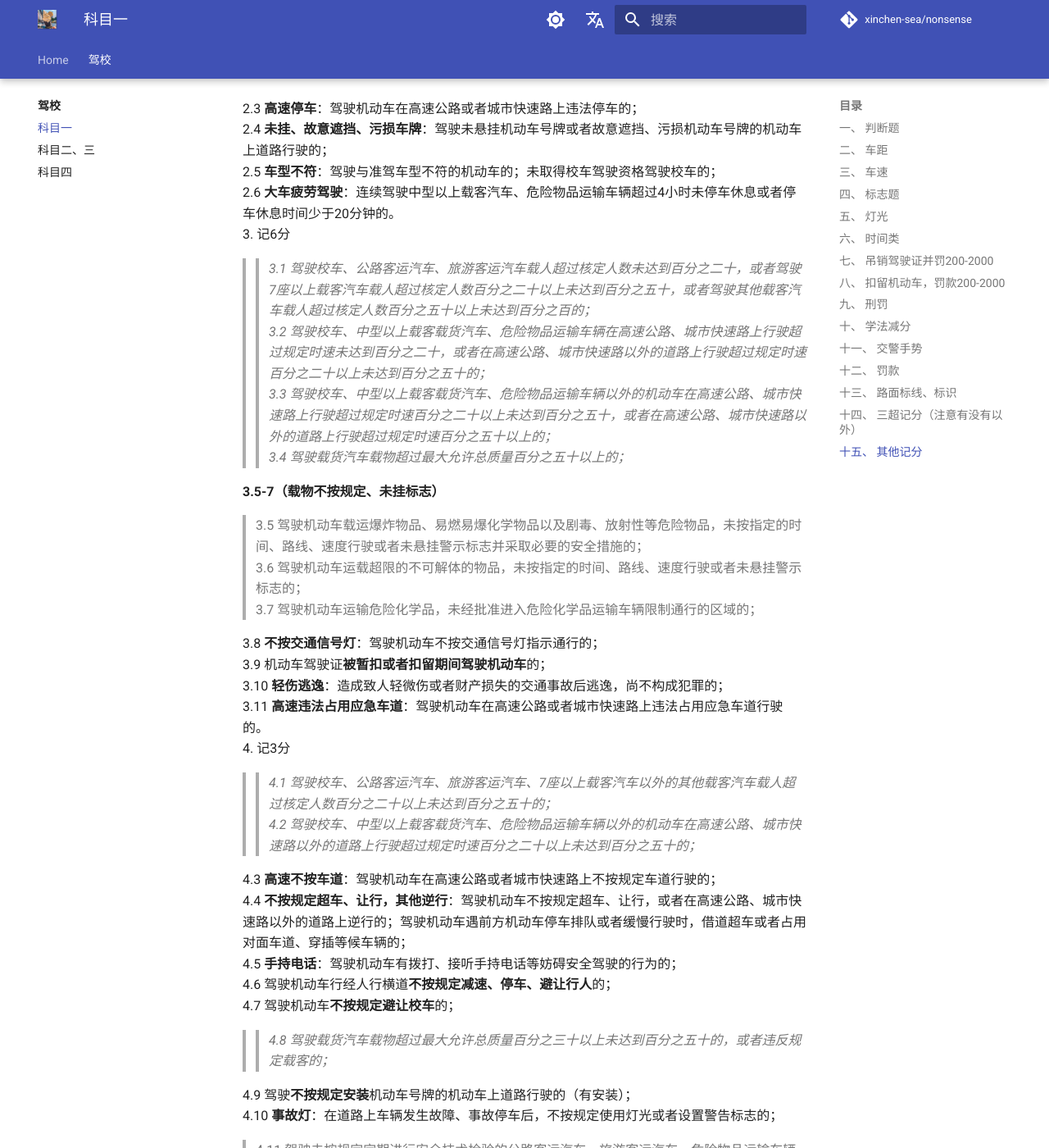
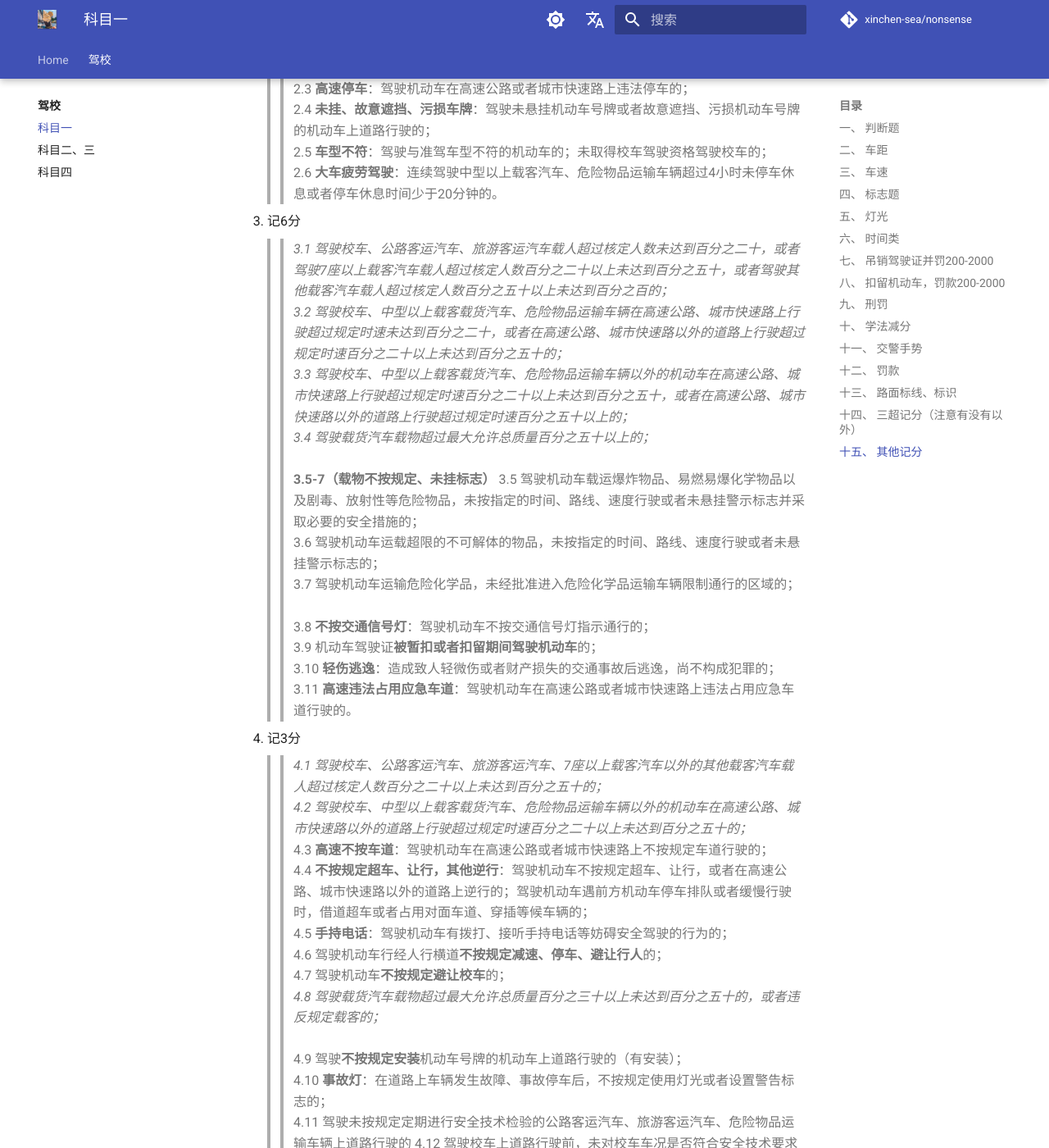
Before and after one commit to xinchen-sea/xinchen-sea.github.io, an MkDocs documentation site: the page built from docs/drivinglicense/object1.md, in a window 1280 px wide and 1400 px high, scrolled down 6110 px. Shown: the whole window at 82% size. Built offline with MkDocs 1.6.1 and Material for MkDocs 9.7.7, drawn with Linux system fonts in a browser that asks for light colours; plug-ins that fetch from the network failed and are left out; comment, search, counter and statistics services are not loaded; some of the changed text lies outside the part shown.

Commit message:
Update object1.md

```diff
--- a/docs/drivinglicense/object1.md
+++ b/docs/drivinglicense/object1.md
@@ -282,8 +282,7 @@
 1.7	**代替记分牟利**：代替实际机动车驾驶人接受交通违法行为处罚和记分牟取经济利益的。
   2.	记9分
 > > _2.1	驾驶7座以上载客汽车载人超过核定人数百分之五十以上未达到百分之百的；_
-_2.2	驾驶校车、中型以上载客载货汽车、危险物品运输车辆在高速公路、城市快速路以外的道路上行驶超过规定时速百分之五十以上的；_
-
+_2.2	驾驶校车、中型以上载客载货汽车、危险物品运输车辆在高速公路、城市快速路以外的道路上行驶超过规定时速百分之五十以上的；_   <br>
 2.3	**高速停车**：驾驶机动车在高速公路或者城市快速路上违法停车的；
 2.4	**未挂、故意遮挡、污损车牌**：驾驶未悬挂机动车号牌或者故意遮挡、污损机动车号牌的机动车上道路行驶的；
 2.5	**车型不符**：驾驶与准驾车型不符的机动车的；未取得校车驾驶资格驾驶校车的；
@@ -292,38 +291,32 @@
 > > _3.1	驾驶校车、公路客运汽车、旅游客运汽车载人超过核定人数未达到百分之二十，或者驾驶7座以上载客汽车载人超过核定人数百分之二十以上未达到百分之五十，或者驾驶其他载客汽车载人超过核定人数百分之五十以上未达到百分之百的；_
 _3.2	驾驶校车、中型以上载客载货汽车、危险物品运输车辆在高速公路、城市快速路上行驶超过规定时速未达到百分之二十，或者在高速公路、城市快速路以外的道路上行驶超过规定时速百分之二十以上未达到百分之五十的；_
 _3.3	驾驶校车、中型以上载客载货汽车、危险物品运输车辆以外的机动车在高速公路、城市快速路上行驶超过规定时速百分之二十以上未达到百分之五十，或者在高速公路、城市快速路以外的道路上行驶超过规定时速百分之五十以上的；_
-_3.4	驾驶载货汽车载物超过最大允许总质量百分之五十以上的；_
-
+_3.4	驾驶载货汽车载物超过最大允许总质量百分之五十以上的；_  <br>
 **3.5-7（载物不按规定、未挂标志）**
 > 3.5	驾驶机动车载运爆炸物品、易燃易爆化学物品以及剧毒、放射性等危险物品，未按指定的时间、路线、速度行驶或者未悬挂警示标志并采取必要的安全措施的；
 > 3.6	驾驶机动车运载超限的不可解体的物品，未按指定的时间、路线、速度行驶或者未悬挂警示标志的；
-> 3.7	驾驶机动车运输危险化学品，未经批准进入危险化学品运输车辆限制通行的区域的；
-
+> 3.7	驾驶机动车运输危险化学品，未经批准进入危险化学品运输车辆限制通行的区域的；<br>
 3.8	**不按交通信号灯**：驾驶机动车不按交通信号灯指示通行的；
 3.9	机动车驾驶证**被暂扣或者扣留期间驾驶机动车**的；
 3.10	**轻伤逃逸**：造成致人轻微伤或者财产损失的交通事故后逃逸，尚不构成犯罪的；
 3.11	**高速违法占用应急车道**：驾驶机动车在高速公路或者城市快速路上违法占用应急车道行驶的。
   4.	记3分
 > > _4.1	驾驶校车、公路客运汽车、旅游客运汽车、7座以上载客汽车以外的其他载客汽车载人超过核定人数百分之二十以上未达到百分之五十的；_
-_4.2	驾驶校车、中型以上载客载货汽车、危险物品运输车辆以外的机动车在高速公路、城市快速路以外的道路上行驶超过规定时速百分之二十以上未达到百分之五十的；_
-
+_4.2	驾驶校车、中型以上载客载货汽车、危险物品运输车辆以外的机动车在高速公路、城市快速路以外的道路上行驶超过规定时速百分之二十以上未达到百分之五十的；_   <br>
 4.3	**高速不按车道**：驾驶机动车在高速公路或者城市快速路上不按规定车道行驶的；
 4.4	**不按规定超车、让行，其他逆行**：驾驶机动车不按规定超车、让行，或者在高速公路、城市快速路以外的道路上逆行的；驾驶机动车遇前方机动车停车排队或者缓慢行驶时，借道超车或者占用对面车道、穿插等候车辆的；
 4.5	**手持电话**：驾驶机动车有拨打、接听手持电话等妨碍安全驾驶的行为的；
 4.6	驾驶机动车行经人行横道**不按规定减速、停车、避让行人**的；
 4.7	驾驶机动车**不按规定避让校车**的；
-> > _4.8	驾驶载货汽车载物超过最大允许总质量百分之三十以上未达到百分之五十的，或者违反规定载客的；_
-
+> > _4.8	驾驶载货汽车载物超过最大允许总质量百分之三十以上未达到百分之五十的，或者违反规定载客的；_ <br>
 4.9	驾驶**不按规定安装**机动车号牌的机动车上道路行驶的（有安装）；
 4.10	**事故灯**：在道路上车辆发生故障、事故停车后，不按规定使用灯光或者设置警告标志的；
 > 4.11	驾驶未按规定定期进行安全技术检验的公路客运汽车、旅游客运汽车、危险物品运输车辆上道路行驶的
-> 4.12	驾驶校车上道路行驶前，未对校车车况是否符合安全技术要求进行检查，或者驾驶存在安全隐患的校车上道路行驶的；**（大车安全隐患上路）**
-
+> 4.12	驾驶校车上道路行驶前，未对校车车况是否符合安全技术要求进行检查，或者驾驶存在安全隐患的校车上道路行驶的；**（大车安全隐患上路）**<br>
 4.13	**载货汽车疲劳驾驶**：连续驾驶载货汽车超过4小时未停车休息或者停车休息时间少于20分钟的；
 4.14	驾驶机动车在高速公路上行驶**低于规定最低时速**的。
   5.	记1分
-> > _5.1	驾驶校车、中型以上载客载货汽车、危险物品运输车辆在高速公路、城市快速路以外的道路上行驶超过规定时速百分之十以上未达到百分之二十的；_
-
+> > _5.1	驾驶校车、中型以上载客载货汽车、危险物品运输车辆在高速公路、城市快速路以外的道路上行驶超过规定时速百分之十以上未达到百分之二十的；_    <br>
 5.2	驾驶机动车不按规定**会车**，或者在高速公路、城市快速路以外的道路上不按规定**倒车、掉头**的；
 5.3	驾驶机动车不按规定使用**灯光**的；
 5.4	驾驶机动车**违反禁令标志、禁止标线指示**的；
@@ -333,6 +326,7 @@
 5.8	**自改货车上路**：驾驶擅自改变已登记的结构、构造或者特征的载货汽车上道路行驶的；
 5.9	**未系安全带**：驾驶机动车在道路上行驶时，机动车驾驶人未按规定系安全带的；
 5.10	驾驶摩托车，不戴安全头盔的。
+
   6.	疲劳驾驶（货3客9）
    定义：连续4小时未休息，停车少于20分钟
    记分：载货汽车3分；中型以上载客汽车、危险品车9分
```
